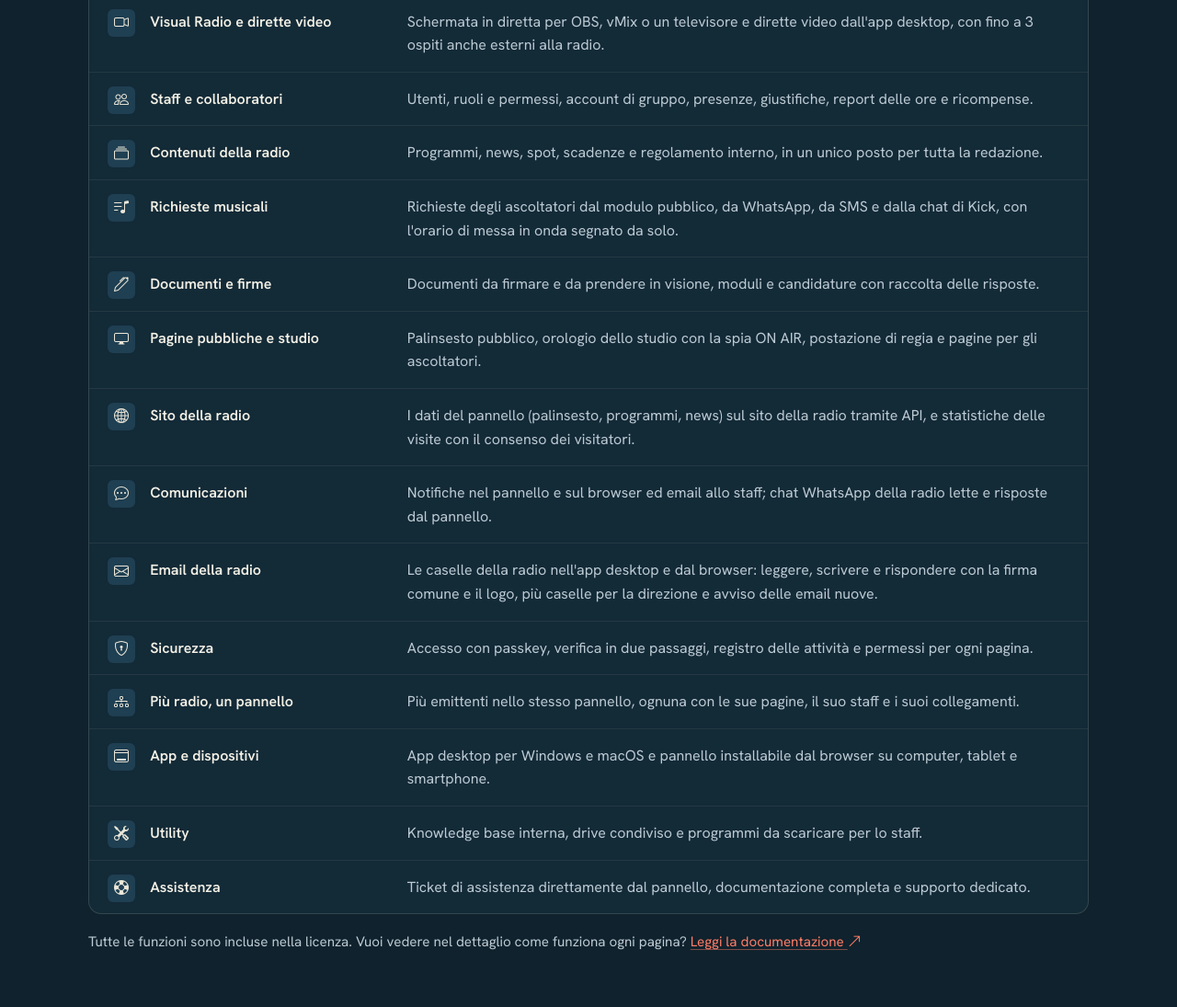
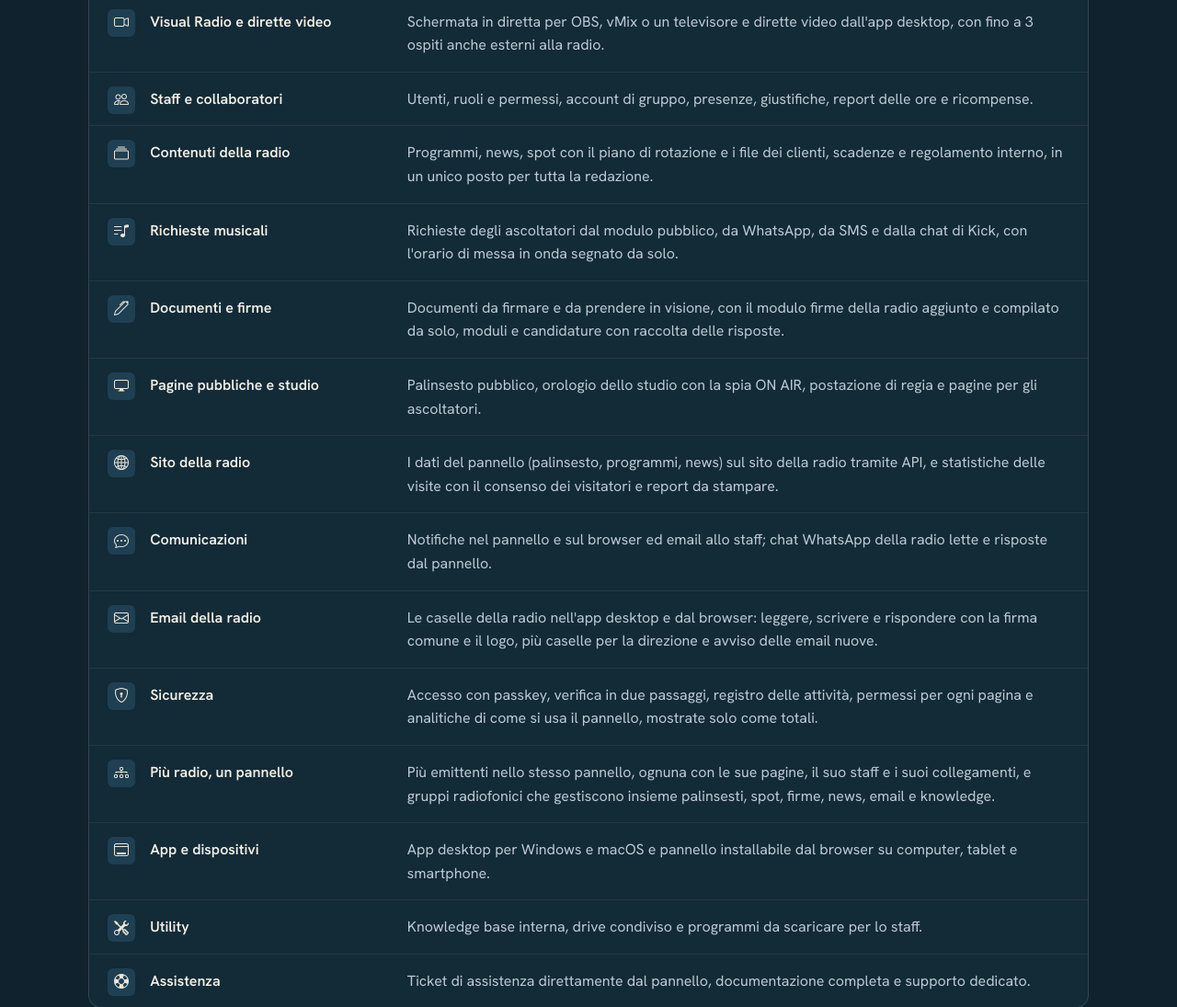
Before and after one commit to Axel12ok32/radiopanel-sito, an Astro site: page / in a window 1280 px wide. Shown: the part 1320-2415 px from the top of the page at 92% size. Built offline with nearby package versions, Linux system fonts and the light colour scheme; Astro itself is replaced by a stand-in of ours.

Commit message:
Sito: funzioni della 3.8.6 (gruppi radiofonici, modulo firme, spot, report e analitiche)
Co-Authored-By: Claude Opus 5.5 <noreply@anthropic.com>

```diff
--- a/src/pages/index.astro
+++ b/src/pages/index.astro
@@ -42,15 +42,15 @@ const features = [
 	{ icon: 'broadcast', area: 'In onda e ascolti', text: 'Brano in onda, stato dello streaming, chi è in diretta, ultimi brani trasmessi, ascoltatori e riascolto delle dirette.' },
 	{ icon: 'camera-video', area: 'Visual Radio e dirette video', text: 'Schermata in diretta per OBS, vMix o un televisore e dirette video dall\'app desktop, con fino a 3 ospiti anche esterni alla radio.' },
 	{ icon: 'people', area: 'Staff e collaboratori', text: 'Utenti, ruoli e permessi, account di gruppo, presenze, giustifiche, report delle ore e ricompense.' },
-	{ icon: 'collection', area: 'Contenuti della radio', text: 'Programmi, news, spot, scadenze e regolamento interno, in un unico posto per tutta la redazione.' },
+	{ icon: 'collection', area: 'Contenuti della radio', text: 'Programmi, news, spot con il piano di rotazione e i file dei clienti, scadenze e regolamento interno, in un unico posto per tutta la redazione.' },
 	{ icon: 'music-note-list', area: 'Richieste musicali', text: 'Richieste degli ascoltatori dal modulo pubblico, da WhatsApp, da SMS e dalla chat di Kick, con l\'orario di messa in onda segnato da solo.' },
-	{ icon: 'pen', area: 'Documenti e firme', text: 'Documenti da firmare e da prendere in visione, moduli e candidature con raccolta delle risposte.' },
+	{ icon: 'pen', area: 'Documenti e firme', text: 'Documenti da firmare e da prendere in visione, con il modulo firme della radio aggiunto e compilato da solo, moduli e candidature con raccolta delle risposte.' },
 	{ icon: 'display', area: 'Pagine pubbliche e studio', text: 'Palinsesto pubblico, orologio dello studio con la spia ON AIR, postazione di regia e pagine per gli ascoltatori.' },
-	{ icon: 'globe2', area: 'Sito della radio', text: 'I dati del pannello (palinsesto, programmi, news) sul sito della radio tramite API, e statistiche delle visite con il consenso dei visitatori.' },
+	{ icon: 'globe2', area: 'Sito della radio', text: 'I dati del pannello (palinsesto, programmi, news) sul sito della radio tramite API, e statistiche delle visite con il consenso dei visitatori e report da stampare.' },
 	{ icon: 'chat-dots', area: 'Comunicazioni', text: 'Notifiche nel pannello e sul browser ed email allo staff; chat WhatsApp della radio lette e risposte dal pannello.' },
 	{ icon: 'envelope', area: 'Email della radio', text: 'Le caselle della radio nell\'app desktop e dal browser: leggere, scrivere e rispondere con la firma comune e il logo, più caselle per la direzione e avviso delle email nuove.' },
-	{ icon: 'shield-lock', area: 'Sicurezza', text: 'Accesso con passkey, verifica in due passaggi, registro delle attività e permessi per ogni pagina.' },
-	{ icon: 'diagram-3', area: 'Più radio, un pannello', text: 'Più emittenti nello stesso pannello, ognuna con le sue pagine, il suo staff e i suoi collegamenti.' },
+	{ icon: 'shield-lock', area: 'Sicurezza', text: 'Accesso con passkey, verifica in due passaggi, registro delle attività, permessi per ogni pagina e analitiche di come si usa il pannello, mostrate solo come totali.' },
+	{ icon: 'diagram-3', area: 'Più radio, un pannello', text: 'Più emittenti nello stesso pannello, ognuna con le sue pagine, il suo staff e i suoi collegamenti, e gruppi radiofonici che gestiscono insieme palinsesti, spot, firme, news, email e knowledge.' },
 	{ icon: 'window-desktop', area: 'App e dispositivi', text: 'App desktop per Windows e macOS e pannello installabile dal browser su computer, tablet e smartphone.' },
 	{ icon: 'tools', area: 'Utility', text: 'Knowledge base interna, drive condiviso e programmi da scaricare per lo staff.' },
 	{ icon: 'life-preserver', area: 'Assistenza', text: 'Ticket di assistenza direttamente dal pannello, documentazione completa e supporto dedicato.' },
```
